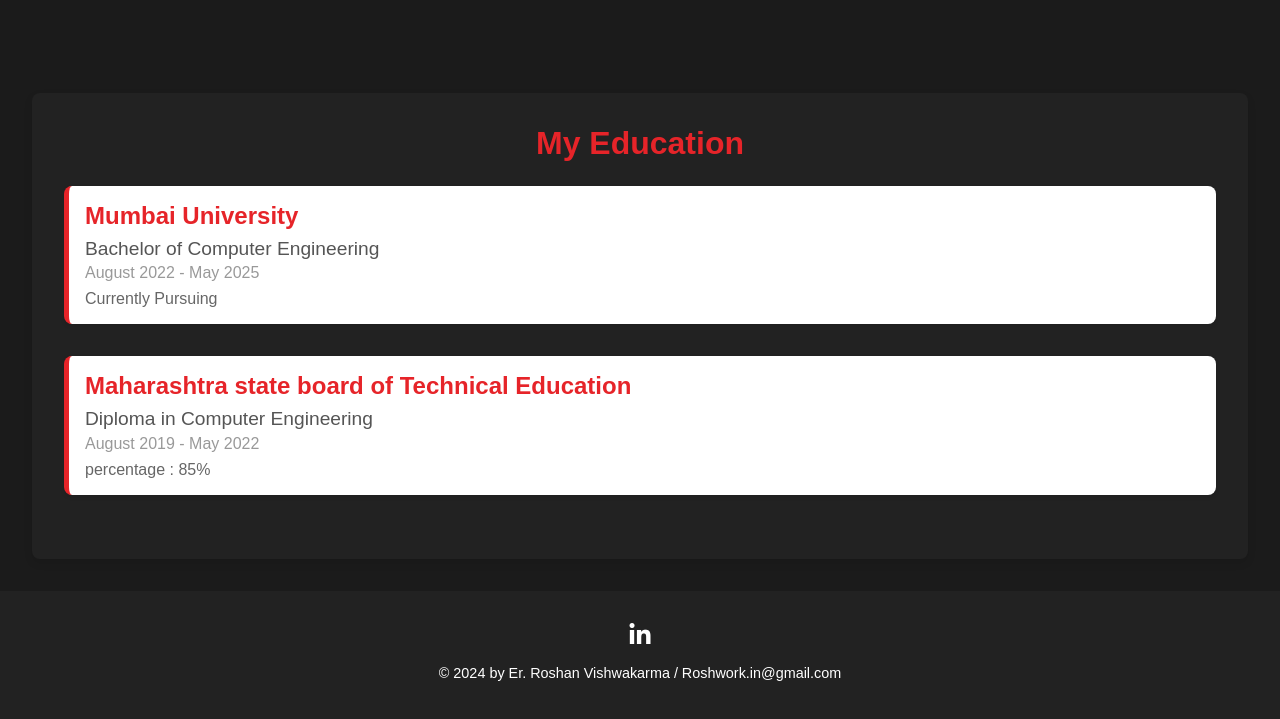
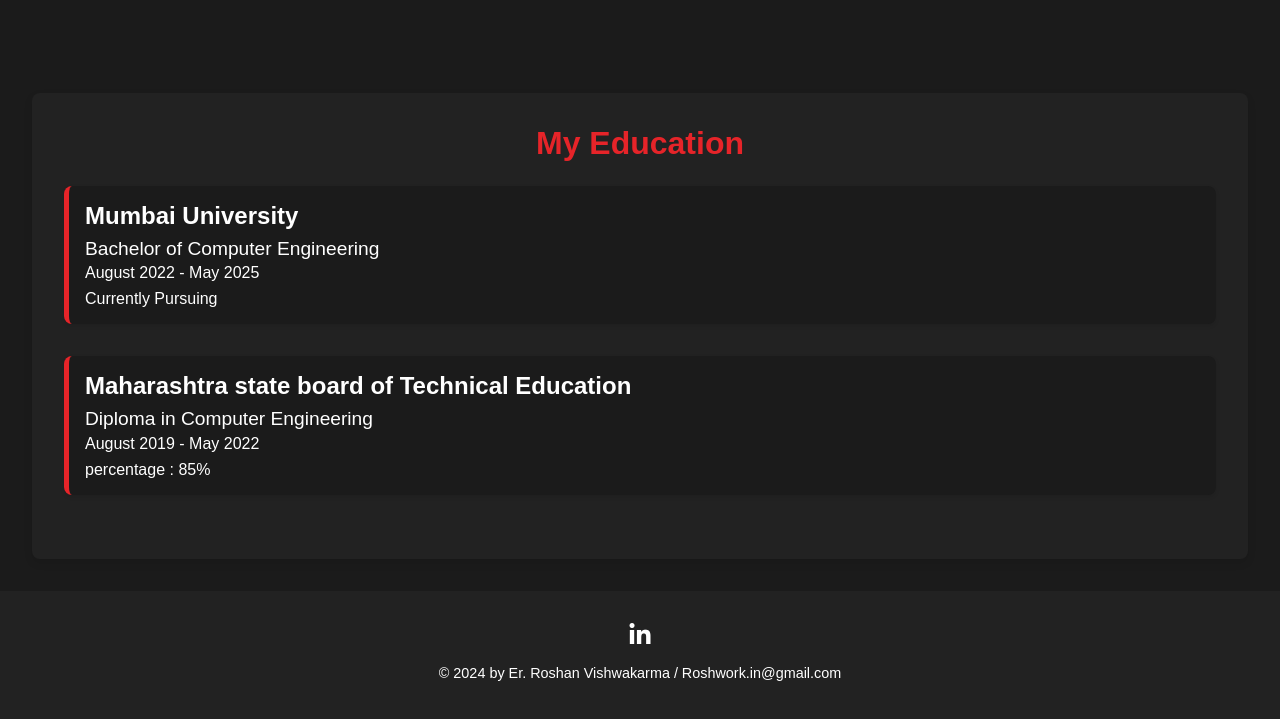
Before and after one commit to RosH-HuB/portfolio, a plain HTML site: page index.html in a window 1280 px wide. Shown: the part 1561-2280 px from the top of the page. Drawn offline with Linux system fonts and the light colour scheme.

Commit message:
Update index.css changed color of education sectino

```diff
--- a/index.css
+++ b/index.css
@@ -240,32 +240,32 @@ button {
     margin-bottom: 2rem;
     padding: 1rem;
     border-left: 5px solid #e62429;
-    background-color: #fff;
+    background-color: #1b1b1b;
     border-radius: 8px;
     box-shadow: 0 2px 4px rgba(0, 0, 0, 0.1);
 }
 
 .education-entry h3 {
     font-size: 1.5rem;
-    color: #e62429;
+    color: white;
     margin-bottom: 0.5rem;
 }
 
 .education-entry .degree {
     font-size: 1.2rem;
-    color: #555;
+    color: white;
     margin-bottom: 0.3rem;
 }
 
 .education-entry .period {
     font-size: 1rem;
-    color: #999;
+    color: white;
     margin-bottom: 0.5rem;
 }
 
 .education-entry .description {
     font-size: 1rem;
-    color: #666;
+    color: white;
 }
 
 
```
